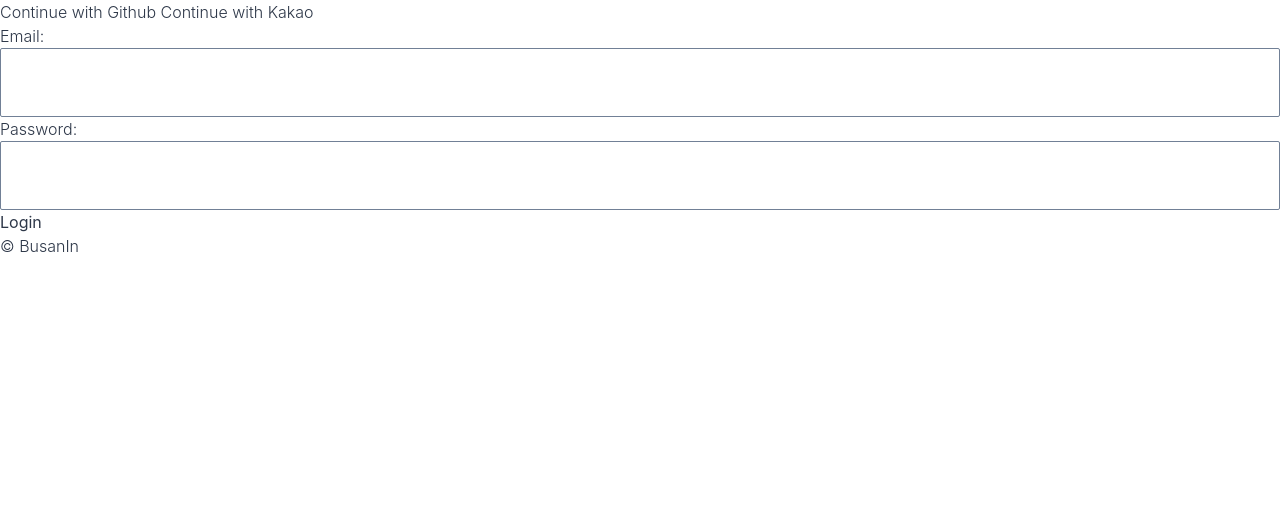
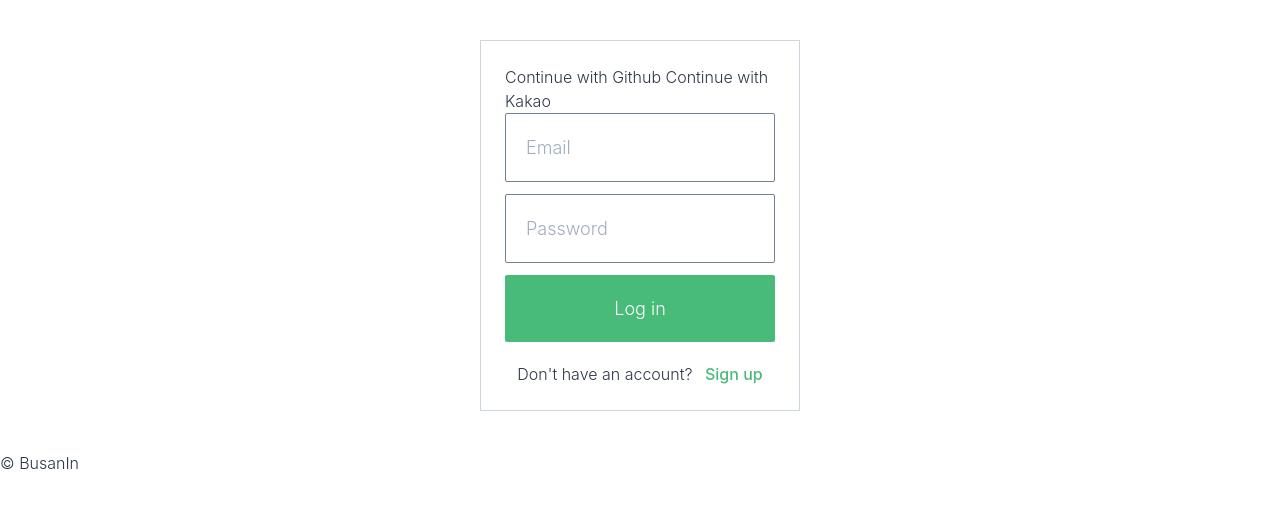
Before and after one commit to hahyeonsook/busanin, a Django app: page /users/login/ in a window 1280 px wide. Shown: the part 80-588 px from the top of the page. Run offline with Django 3.2, Linux system fonts and the light colour scheme; parts of the project's set-up code (start-up, migrations or seed data) failed here and were passed over; some libraries are stand-ins or nearby versions.

Commit message:
login update

```diff
--- a/templates/users/login.html
+++ b/templates/users/login.html
@@ -9,11 +9,14 @@
 
 {% block content %}
 
-    {% include 'partials/social_login.html' %}
+<div class="container lg:w-5/12 md:w-1/2 xl:w-1/4 mx-auto my-10 flex flex-col items-center border p-6 border-gray-400">
+        {% include 'partials/social_login.html' %}
 
-    <form method=POST action="{% url "users:login" %}">
-        {% csrf_token %}
-        {{form.as_p}}
-        <button>Login</button>
-    </form>
+        {% include 'mixins/auth/auth_form.html' with form=form cta="Log in" %}
+
+        <div class="mt-5">
+            <span class="mr-2">Don't have an account?</span>
+            <a href="{% url "users:signup" %}" class="text-green-500 font-medium"">Sign up</a>
+        </div>
+    </div>
 {% endblock content %}
--- a/users/forms.py
+++ b/users/forms.py
@@ -5,8 +5,10 @@ from . import models
 
 class LoginForm(forms.Form):
 
-    email = forms.EmailField()
-    password = forms.CharField(widget=forms.PasswordInput)
+    email = forms.EmailField(widget=forms.EmailInput(attrs={"placeholder": "Email"}))
+    password = forms.CharField(
+        widget=forms.PasswordInput(attrs={"placeholder": "Password"})
+    )
 
     def clean(self):
         email = self.cleaned_data.get("email")
```
